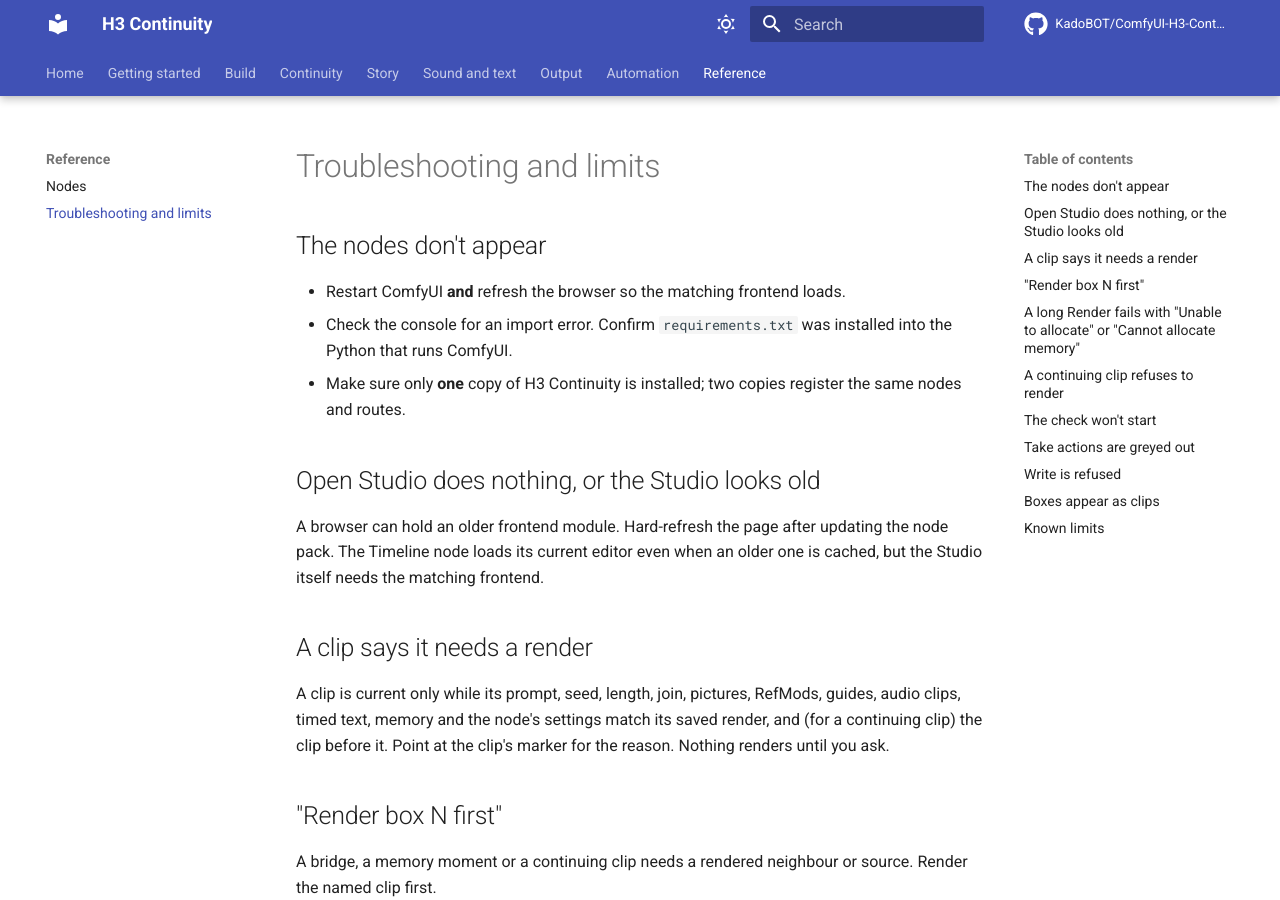
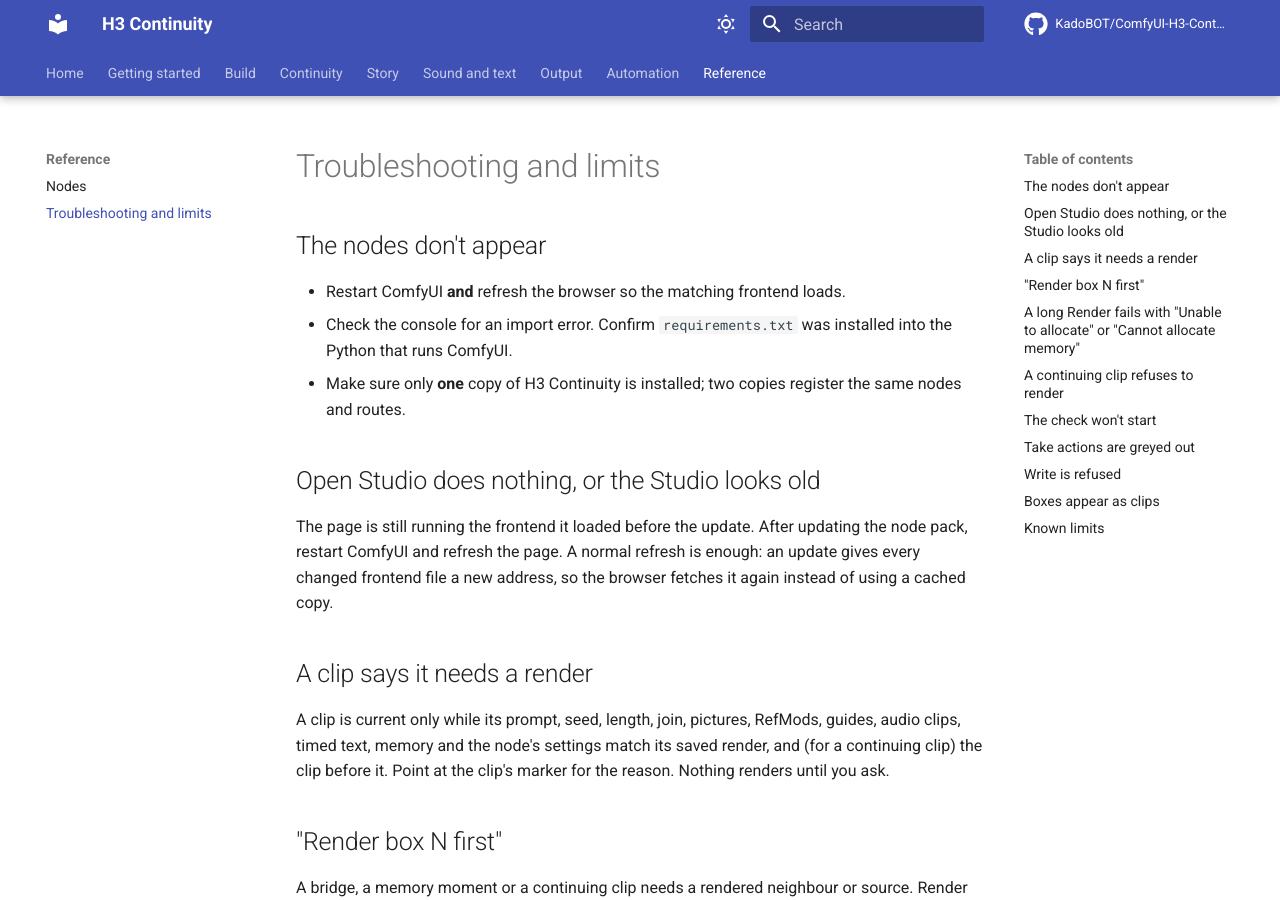
Before and after one commit to DerKodex-Repo-Curator/ComfyUI-H3-Continuity-Studio, an MkDocs documentation site: the page built from guide/reference/troubleshooting.md, in a window 1280 px wide and 900 px high. Built offline with MkDocs 1.6.1 and Material for MkDocs 9.7.7, drawn with Linux system fonts in a browser that asks for light colours; comment, search, counter and statistics services are not loaded.

Commit message:
docs: a normal refresh loads the updated Studio
Since v0.19.4 every changed frontend module gets a new ?v= address, so the troubleshooting page no longer tells users to hard-refresh, and drops the note that only the Timeline editor loaded fresh.

Co-authored-by: Cursor <cursoragent@cursor.com>

```diff
--- a/guide/reference/troubleshooting.md
+++ b/guide/reference/troubleshooting.md
@@ -8,7 +8,7 @@
 
 ## Open Studio does nothing, or the Studio looks old
 
-A browser can hold an older frontend module. Hard-refresh the page after updating the node pack. The Timeline node loads its current editor even when an older one is cached, but the Studio itself needs the matching frontend.
+The page is still running the frontend it loaded before the update. After updating the node pack, restart ComfyUI and refresh the page. A normal refresh is enough: an update gives every changed frontend file a new address, so the browser fetches it again instead of using a cached copy.
 
 ## A clip says it needs a render
 
```
